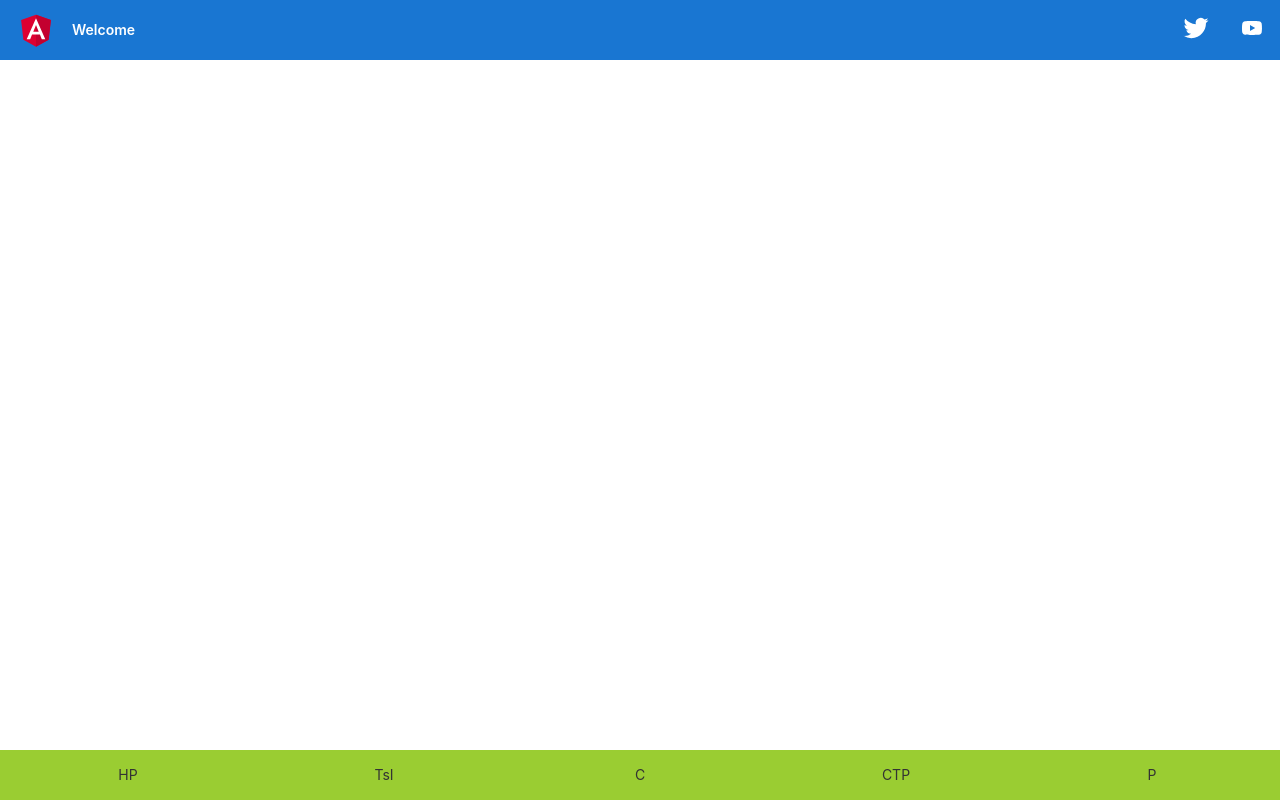
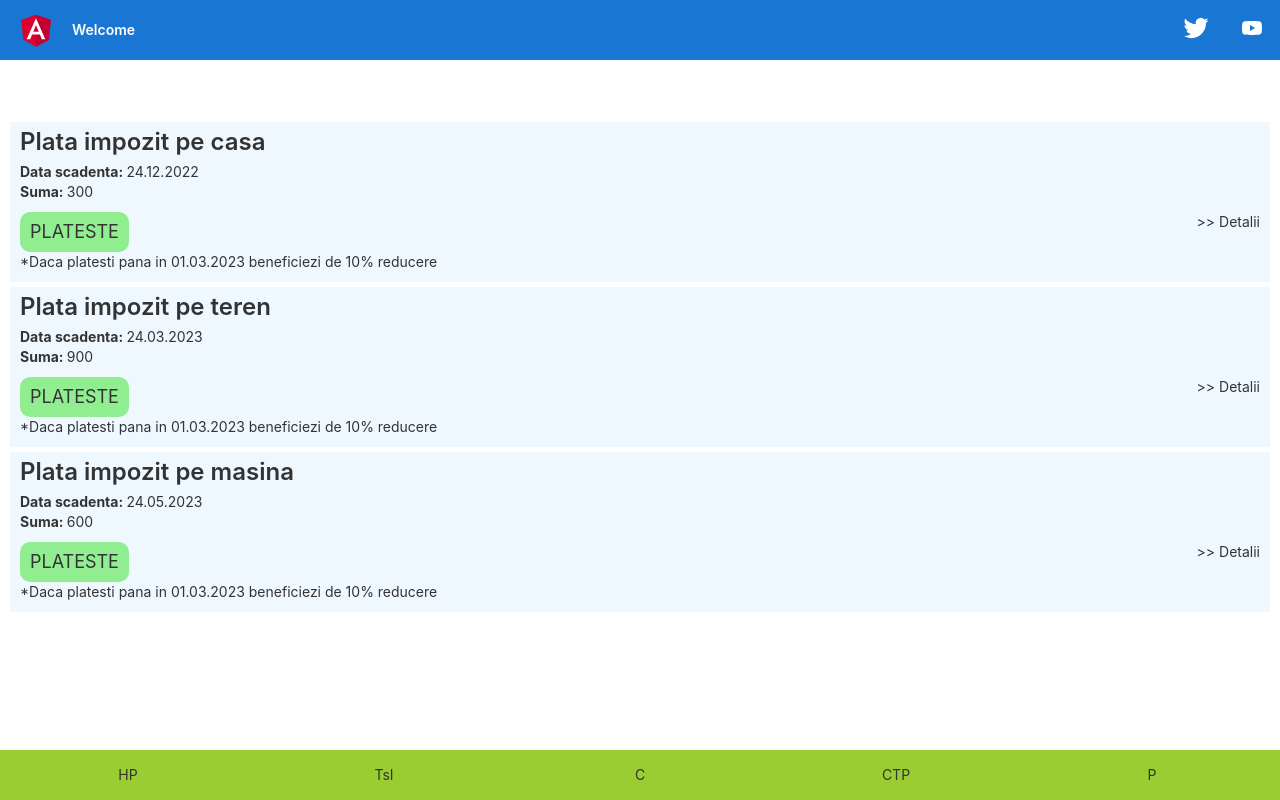
Before and after one commit to adinauifi/BudHackFrontend, an Angular app: page /TaxeSiImpozite in a window 1280 px wide. Built offline with nearby package versions, Linux system fonts and the light colour scheme.

Commit message:
taxe soi im[pszpote

```diff
--- a/package.json
+++ b/package.json
@@ -21,6 +21,7 @@
     "@angular/platform-browser-dynamic": "^14.2.0",
     "@angular/router": "^14.2.0",
     "angular": "^1.8.3",
+    "plata": "0.0.34",
     "rxjs": "~7.5.0",
     "tslib": "^2.3.0",
     "zone.js": "~0.11.4"
--- /dev/null
+++ b/src/app/components/taxe-impozite/plata/plata-details.ts
@@ -0,0 +1,12 @@
+export interface PlataDetails {
+    id: number;
+    nume: string;
+    deadline: string;
+    suma: number;
+}
+
+export const Plati = [
+    {id: 1, nume:"Plata impozit pe casa", deadline:"24.12.2022", suma: 300},
+    {id: 2, nume:"Plata impozit pe teren", deadline:"24.03.2023", suma: 900},
+    {id: 3, nume:"Plata impozit pe masina", deadline:"24.05.2023", suma: 600}
+]
--- /dev/null
+++ b/src/app/components/taxe-impozite/plata/plata.component.html
@@ -0,0 +1,24 @@
+<br/>
+<br/>
+<br/>
+
+<div class="container">
+    <div class = "titlu">
+        {{plataDetails.nume}}
+    </div>
+    <div class ="deadline">
+        <b>Data scadenta: </b>{{plataDetails.deadline}}
+    </div>
+    <div class = "suma">
+        <b>Suma: </b>{{plataDetails.suma}}
+    </div>
+    <div class="butoane">
+        <div class = "button-plateste">
+            PLATESTE
+        </div>
+        <div class ="button-detalii">
+            >> Detalii
+        </div>
+    </div>
+    *Daca platesti pana in 01.03.2023 beneficiezi de 10% reducere
+</div>
--- /dev/null
+++ b/src/app/components/taxe-impozite/plata/plata.component.ts
@@ -0,0 +1,19 @@
+import { Component, Input, OnInit } from '@angular/core';
+import { PlataDetails } from './plata-details';
+
+@Component({
+  selector: 'app-plata',
+  templateUrl: './plata.component.html',
+  styleUrls: ['./plata.component.css']
+})
+export class PlataComponent implements OnInit {
+
+  @Input() plataDetails!: PlataDetails;
+
+  constructor() {
+  }
+
+  ngOnInit(): void {
+  }
+
+}
--- a/src/app/components/taxe-impozite/taxe-impozite.component.css
+++ b/src/app/components/taxe-impozite/taxe-impozite.component.css
@@ -0,0 +1,9 @@
+
+app-plata{
+    height:165px;
+}
+
+.container{
+    display: flex;
+    flex-direction: column;
+}
--- a/src/app/components/taxe-impozite/taxe-impozite.component.html
+++ b/src/app/components/taxe-impozite/taxe-impozite.component.html
@@ -1 +1,5 @@
 <p>taxe-impozite works!</p>
+<div>Plati</div>
+<div class="container">
+    <app-plata *ngFor = "let plata of plati" [plataDetails]="plata"></app-plata>
+</div>
--- a/src/app/components/taxe-impozite/taxe-impozite.component.ts
+++ b/src/app/components/taxe-impozite/taxe-impozite.component.ts
@@ -1,4 +1,5 @@
 import { Component, OnInit } from '@angular/core';
+import { PlataDetails, Plati } from './plata/plata-details';
 
 @Component({
   selector: 'app-taxe-impozite',
@@ -7,7 +8,10 @@ import { Component, OnInit } from '@angular/core';
 })
 export class TaxeImpoziteComponent implements OnInit {
 
-  constructor() { }
+  plati!: PlataDetails[];
+  constructor() {
+    this.plati = Plati;
+  }
 
   ngOnInit(): void {
   }
```
Also changed, not shown: src/app/app.module.ts (+5 -2 lines), 2 other files (tests, documents, lock files or other folders).
